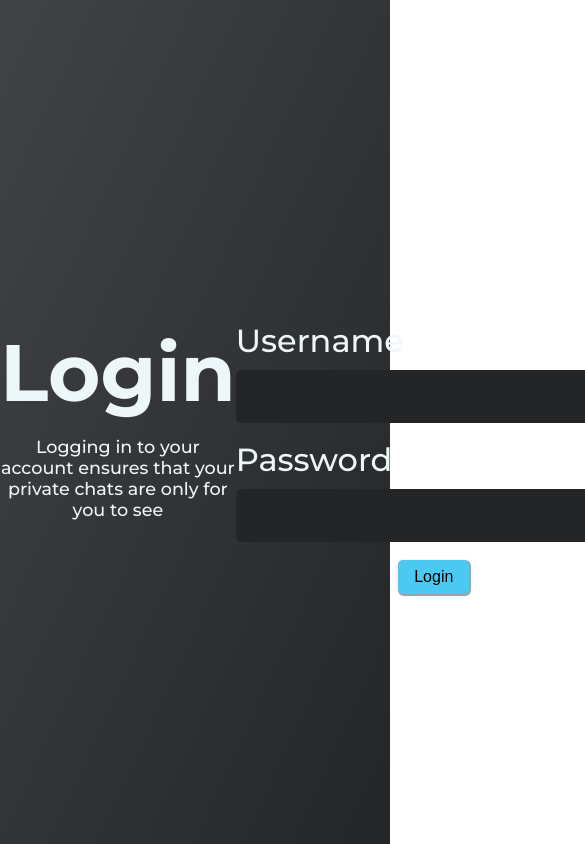
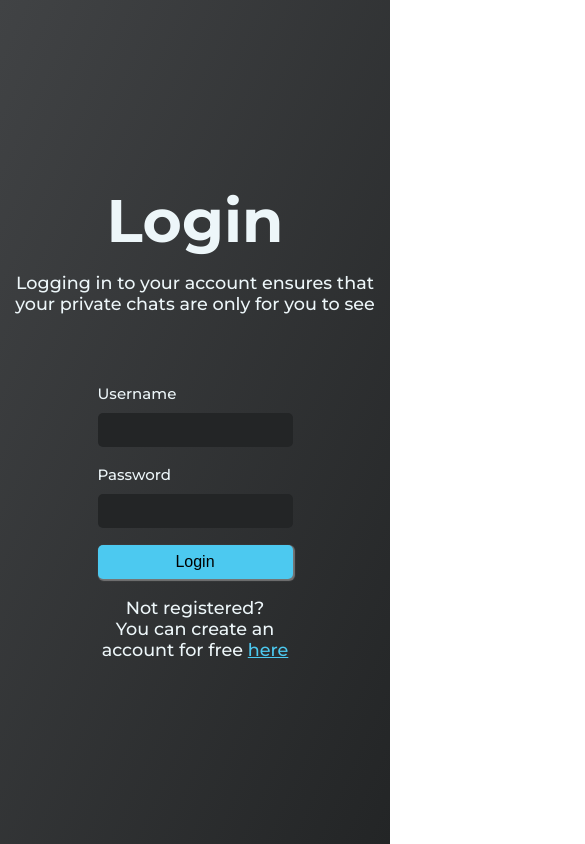
Before and after one commit to rushitote/slick-chat, a React (Create React App) app in the folder front-end/: page /login in a window 390 px wide. Shown: the top 844 px of the page, 585 px wide, since content can reach past the window. Built offline with nearby package versions, Linux system fonts and the light colour scheme; no server answers.

Commit message:
made login page responsive

```diff
--- a/front-end/src/App.css
+++ b/front-end/src/App.css
@@ -17,3 +17,8 @@ body {
 #root {
   min-height: 100vh;
 }
+
+a:visited,
+a {
+  color: var(--username-color);
+}
--- a/front-end/src/Pages/Login.module.css
+++ b/front-end/src/Pages/Login.module.css
@@ -1,7 +1,7 @@
 .root {
   display: grid;
   height: 100vh;
-  grid-template-columns: 1fr 1fr;
+  grid-template-columns: 500px 1fr;
   grid-template-rows: 1fr 1fr 1fr;
   grid-template-areas:
     '. .'
@@ -15,3 +15,11 @@
   );
   justify-items: center;
 }
+
+@media screen and (max-width: 1250px) {
+  .root {
+    display: flex;
+    flex-direction: column;
+    justify-content: center;
+  }
+}
--- a/front-end/src/components/Login/About.module.css
+++ b/front-end/src/components/Login/About.module.css
@@ -10,7 +10,5 @@
 }
 
 .about h1 {
-  font-size: 5rem;
+  font-size: max(60px, 5vw);
 }
-.about p {
-}
--- a/front-end/src/components/Login/LoginForm.module.css
+++ b/front-end/src/components/Login/LoginForm.module.css
@@ -3,7 +3,6 @@
   flex-direction: column;
   width: 50%;
   gap: 1em;
-  align-items: center;
   grid-area: form;
   padding-top: 4em;
 }
@@ -12,17 +11,19 @@
   display: grid;
   grid-template-columns: 1fr;
   row-gap: 10px;
-  font-size: 2rem;
+  font-size: clamp(15px, 3vw, 30px);
+  width: 100%;
 }
 
 input {
-  font-size: 1.8rem;
+  font-size: clamp(12px, 2vw, 30px);
   padding: 10px;
   color: var(--text-color);
   background-color: var(--secondary-color);
   border: none;
   border-radius: 5px;
   outline: none;
+  width: 100%;
 }
 
 input:focus {
@@ -33,3 +34,10 @@ label {
   color: var(--text-color);
   text-align: left;
 }
+
+.register-text {
+  color: var(--text-color);
+  display: flex;
+  flex-direction: column;
+  text-align: center;
+}
--- a/front-end/src/components/Login/LoginForm.tsx
+++ b/front-end/src/components/Login/LoginForm.tsx
@@ -48,6 +48,12 @@ export default function App(props: IAppProps) {
         />
       </div>
       <Button text="Login" loginHandler={loginHandler} />
+      <div className={styles['register-text']}>
+        <p> Not registered? </p>
+        <p>
+          You can create an account for free <a href="#"> here</a>
+        </p>
+      </div>
     </form>
   )
 }
--- a/front-end/src/components/UI/Button.module.css
+++ b/front-end/src/components/UI/Button.module.css
@@ -1,5 +1,5 @@
 .btn {
-  width: min-content;
+  width: 100%;
   font-size: 1rem;
   padding: 0.5em 1em;
   background-color: var(--username-color);
```
